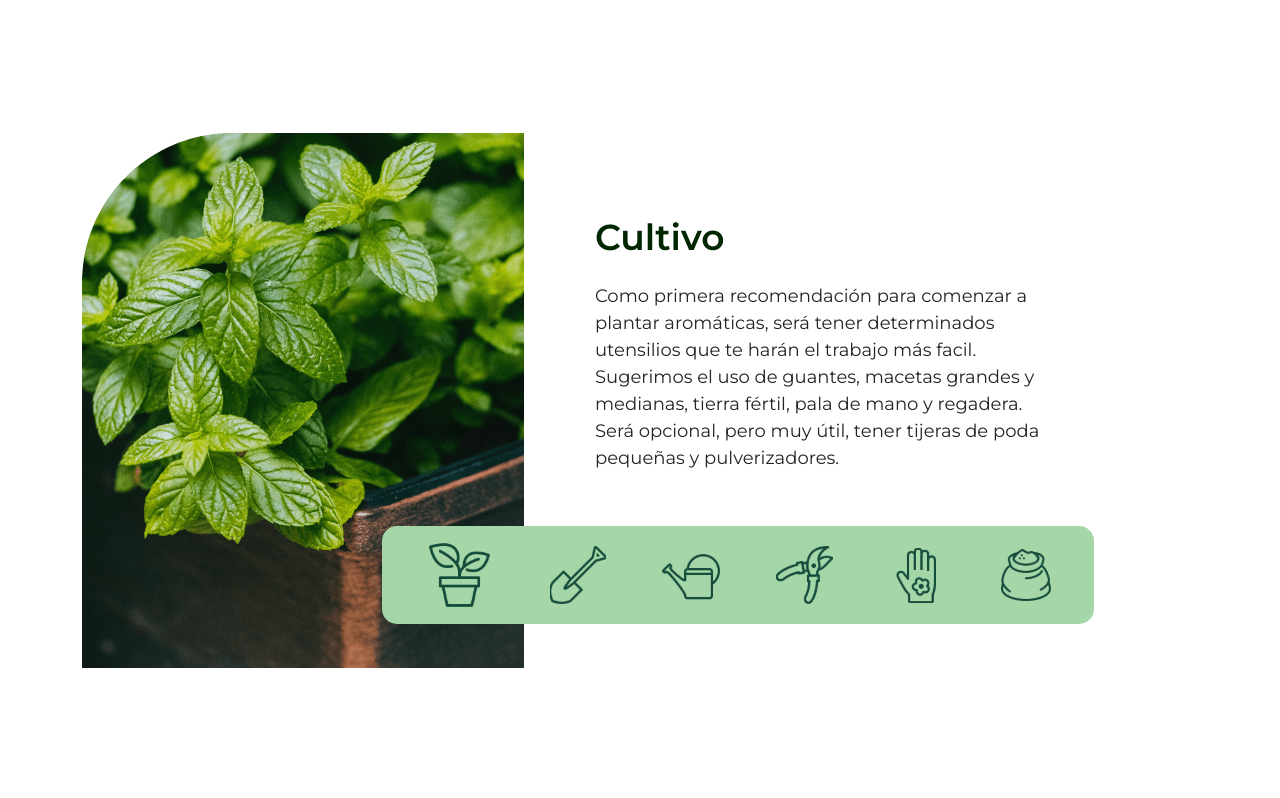
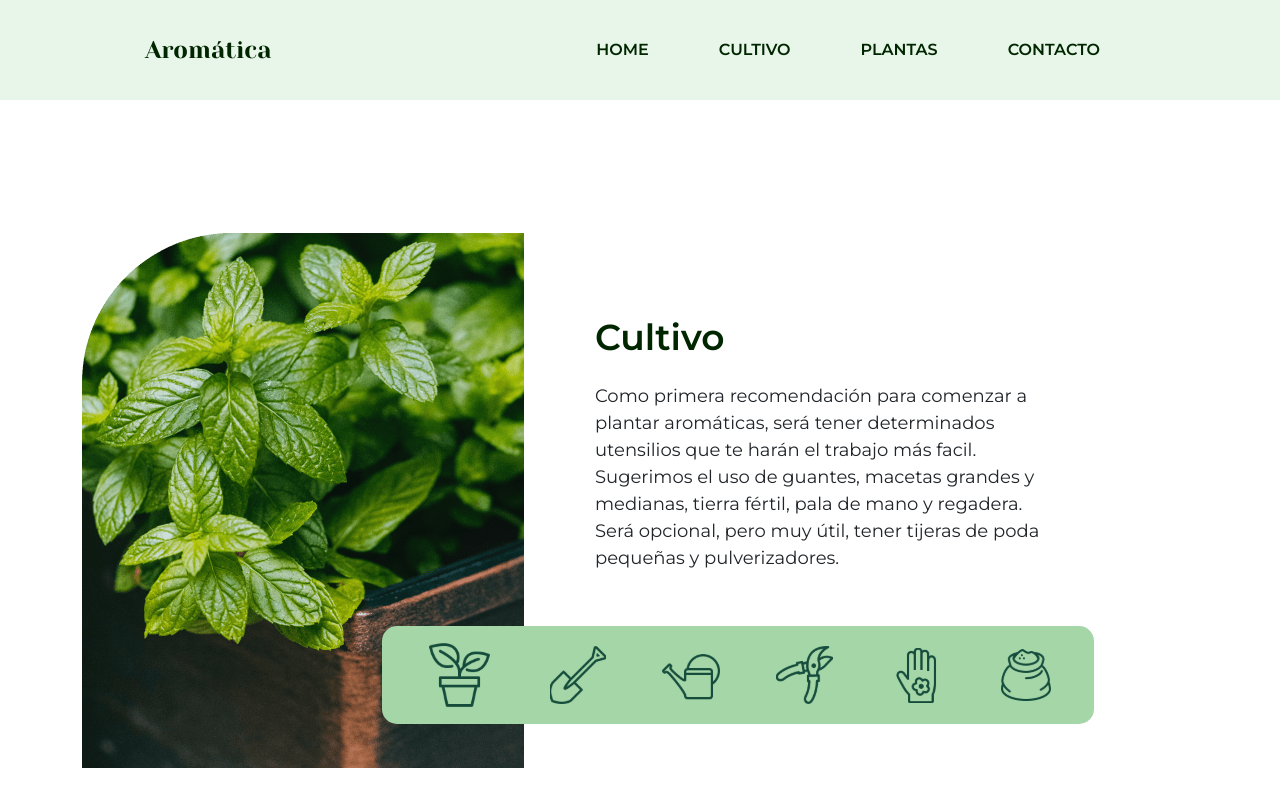
Before and after one commit to BrajhanLop/AromaticsApp, a React (Vite) app: page / in a window 1280 px wide. Shown: the top 798 px of the page. Built offline with nearby package versions, Linux system fonts and the light colour scheme.

Commit message:
creacion del navbar (emi)

```diff
--- a/src/App.jsx
+++ b/src/App.jsx
@@ -1,4 +1,6 @@
+
 import ContainerMain2 from "./components/main2/ContainerMain2"
+import NavbarApp from "./components/Navbar/Navbar-App"
 
 
 
@@ -7,7 +9,7 @@ function App() {
 
   return (
     <div className="App">
-
+      <NavbarApp/>
       <ContainerMain2/>
     </div>
   )
--- /dev/null
+++ b/src/components/Navbar/Navbar-App.jsx
@@ -0,0 +1,25 @@
+import React from 'react';
+
+import '../styles/navbar.css'
+
+
+
+const NavbarApp = () => {
+    return (
+        <div>
+            <nav className='containerNav'>
+                <div>
+                    <span className='logoNav'>Aromática</span>
+                </div>
+                    <div className='item'>
+                            <span>HOME</span>
+                            <span>CULTIVO</span>
+                            <span>PLANTAS</span>
+                            <span>CONTACTO</span>
+                    </div>
+            </nav>
+        </div>
+    );
+}
+
+export default NavbarApp;
--- /dev/null
+++ b/src/components/styles/navbar.css
@@ -0,0 +1,33 @@
+@import url('https://fonts.googleapis.com/css2?family=Montserrat:wght@600&family=Yeseva+One&display=swap');
+.containerNav{
+    display: flex;
+    justify-content: space-around;
+    align-items: center;
+    background-color: #E8F5E9;
+    height: 100px;
+    color: #002600
+
+}
+
+.logoNav{
+    font-family:'Yeseva One', cursive;
+    font-size: 24px;
+}
+
+
+
+.item{
+    display: flex;
+}
+
+.item span {
+    list-style: none;
+    margin: 0 35px;
+    font-family: 'Montserrat', sans-serif;
+    font-size: 16px;
+    font-weight: 600;
+}
+
+.item span:hover{
+    color: #1B5E20;
+}
```
